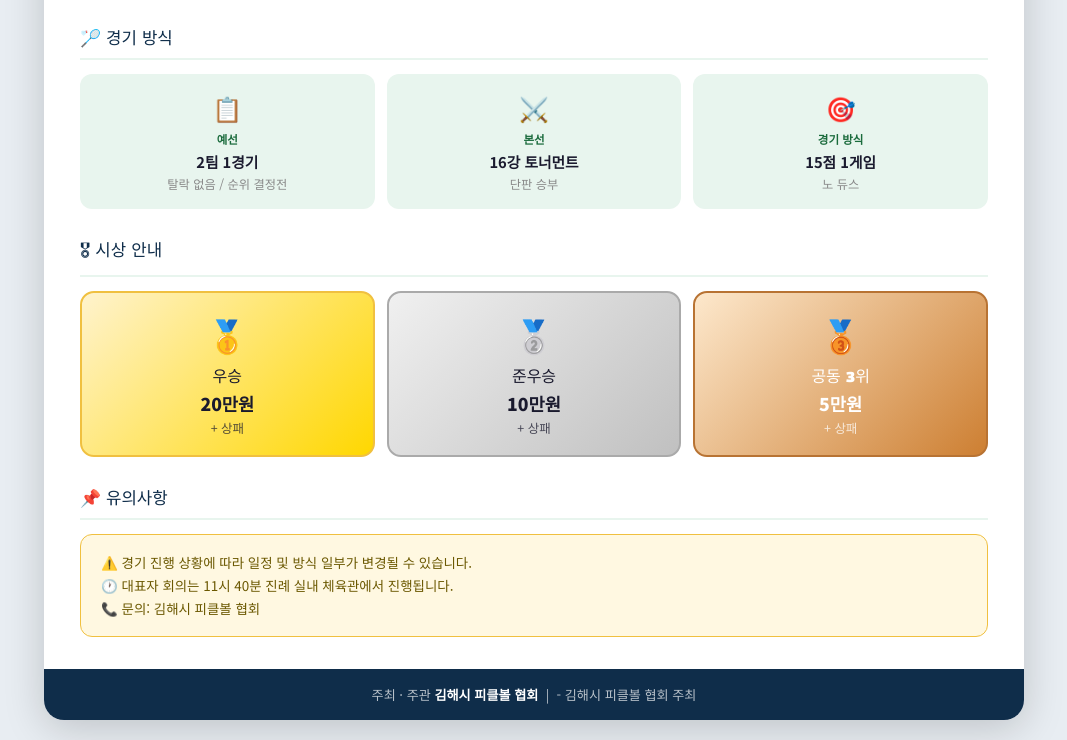
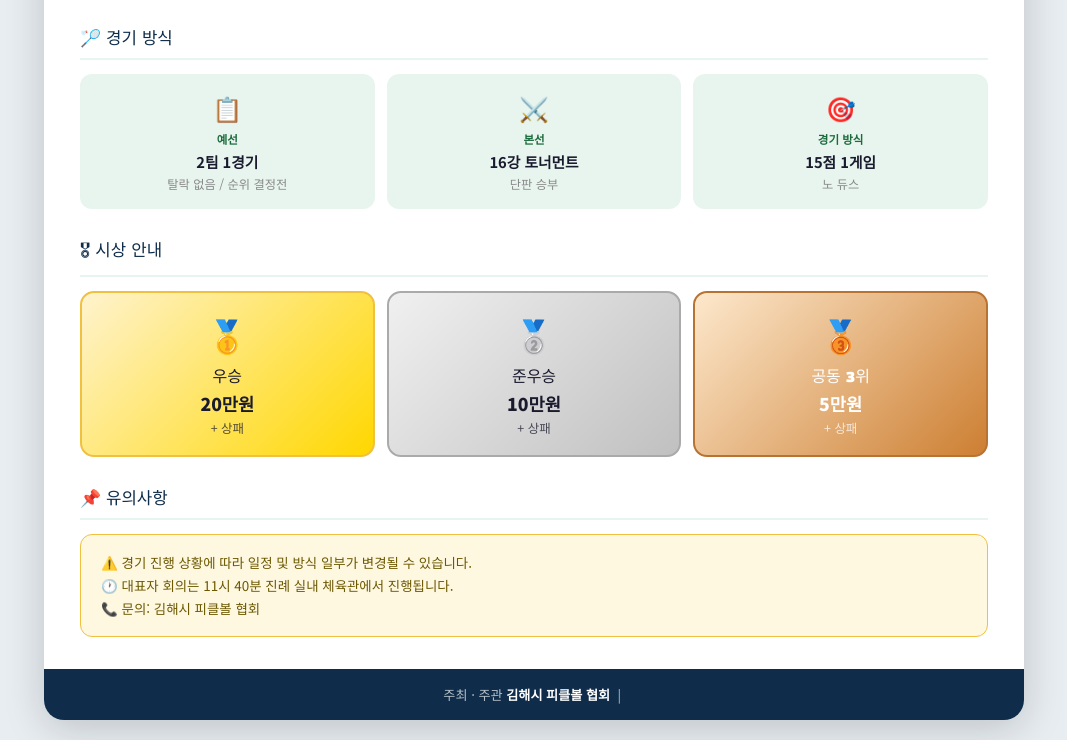
Before and after one commit to lsy9677-eng/picklemach, a plain HTML site: page index.html in a window 1280 px wide. Shown: the part 609-1349 px from the top of the page, without its empty margins (106-1173 px from the left). Drawn offline with Linux system fonts and the light colour scheme.

Commit message:
Update footer content in index.html
Removed redundant text from the footer section.

```diff
--- a/index.html
+++ b/index.html
@@ -196,7 +196,7 @@ body{font-family:'Noto Sans KR',sans-serif;background:#e8edf2;color:var(--text);
       📞 문의: 김해시 피클볼 협회
     </div>
   </div>
-  <div class="poster-footer">주최 · 주관 <strong>김해시 피클볼 협회</strong> &nbsp;|&nbsp; - 김해시 피클볼 협회 주최</div>
+  <div class="poster-footer">주최 · 주관 <strong>김해시 피클볼 협회</strong> &nbsp;|&nbsp; </div>
 </div>
 </div>
 
```
